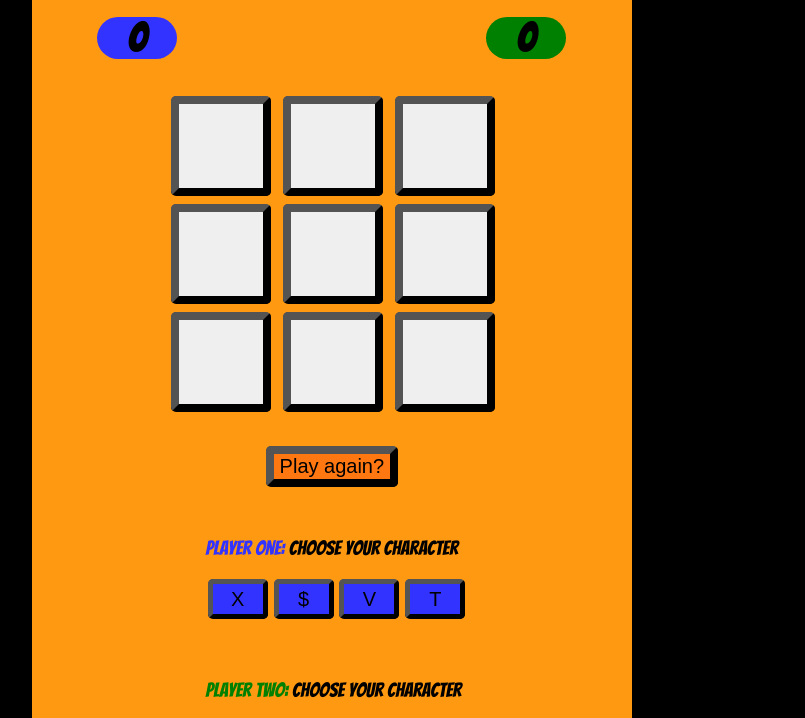
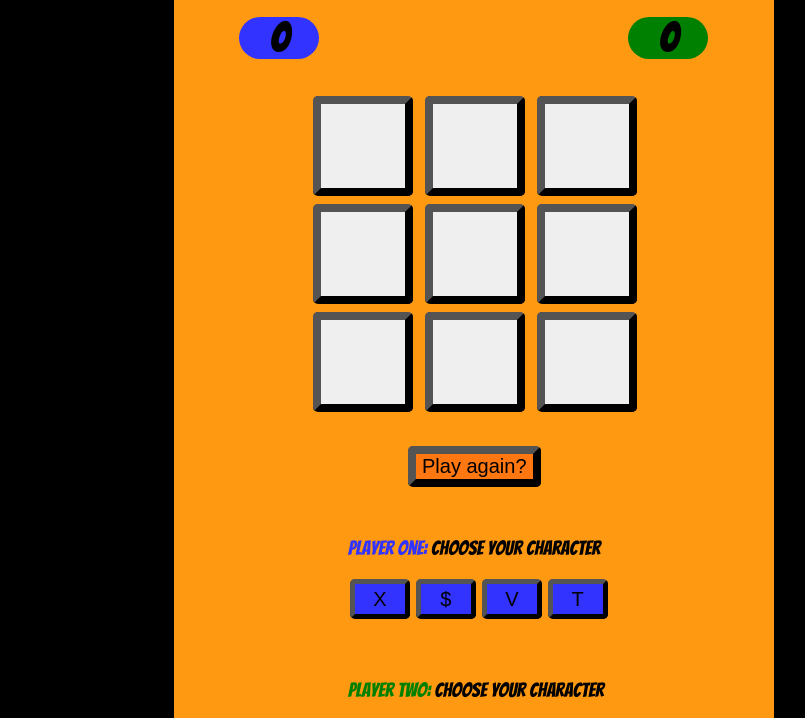
Before and after one commit to Taerarch/project0, a plain HTML site: page index.html in a window 1280 px wide. Shown: the part 242-960 px from the top of the page, without its empty margins (166-971 px from the left). Drawn offline with Linux system fonts and the light colour scheme.

Commit message:
Cleaned css, moved box to center

```diff
--- a/css/stylesheet.css
+++ b/css/stylesheet.css
@@ -3,14 +3,15 @@
 * {
   box-sizing: border-box;
 }
+
 body {
   background-color: black;
 }
+
 button {
   margin-left: 2px;
   border-width: 8px;
   border-radius: 5px;
-
 }
 
 .Col1, .Col2, .Col3{
@@ -39,20 +40,23 @@ h1 {
 .X {
   color: #3333ff;
 }
+
 .O {
   color: green;
 }
+
 .win {
   background-color: #ffff88;
   transition: 1s;
   border-width: 0px;
 }
+
 .box {
   background-color: #FF9911;
   width: 600px;
   align: center;
   border-radius: 10px;
-  margin-left: 15%;
+  margin: auto;
   padding-bottom: 3em;
   padding-top: 1px;
 }
@@ -62,7 +66,6 @@ h1 {
   margin-top: 5%;
   list-style: none;
 }
-
 
 li {
   line-height: 2em;
@@ -105,6 +108,7 @@ h2 {
   font-size: 20px;
   background-color: #ff7711
 }
+
 #scores {
   margin-left: 36%;
   margin-top: 8%;
@@ -115,10 +119,12 @@ h2 {
   background-color: #3333ff;
   margin-right: 50px;
 }
+
 #right {
   margin-left: 255px;
   background-color: green;
 }
+
 #draw {
   margin-left: 3%;
 }
@@ -130,12 +136,11 @@ h2 {
   margin-bottom: 20px;
   width: 100px;
 }
+
 #pve {
   margin-left: 7%;
   font-family: 'Bangers';
   margin-top: 0%;
   margin-bottom: 20px;
   width: 100px;
-
-
 }
```
